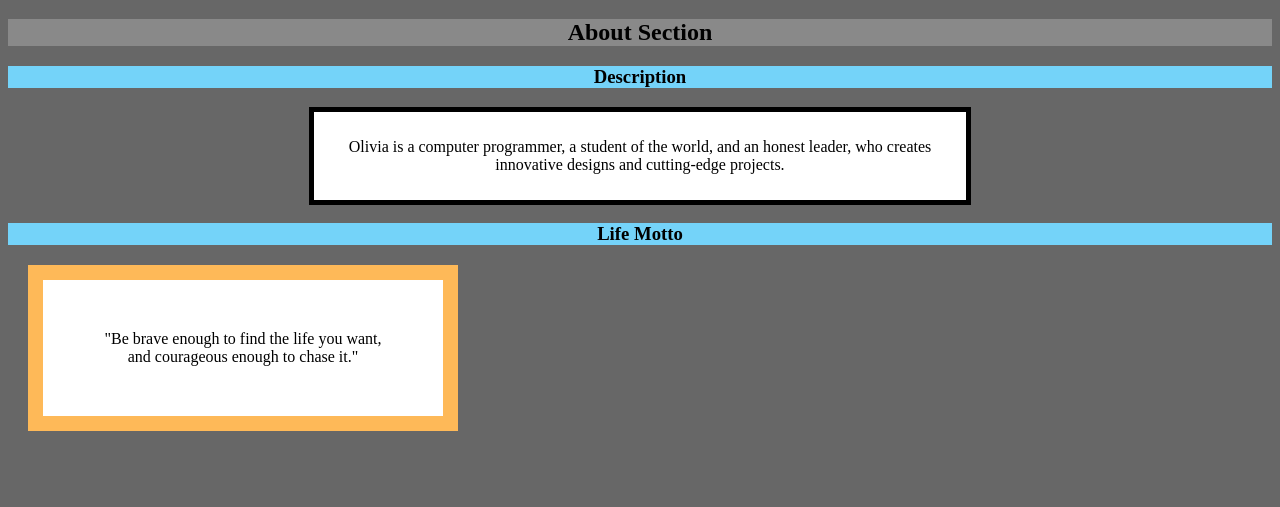
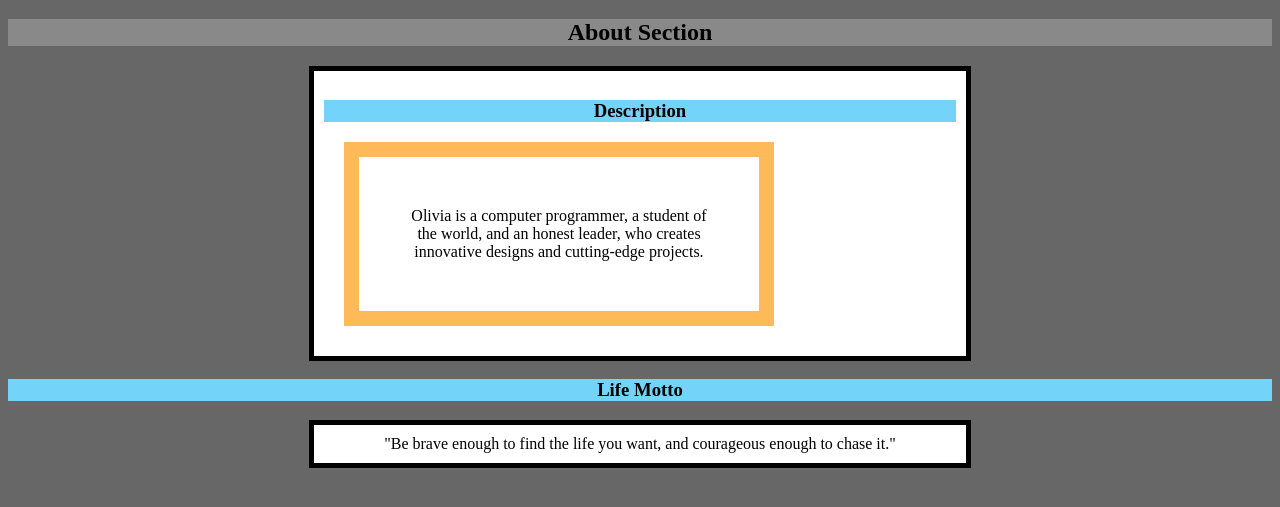
Before and after one commit to oliviatripleu/oliviatripleu.github.io, a plain HTML site: page index.html in a window 1280 px wide. Shown: the part 61-568 px from the top of the page. Drawn offline with Linux system fonts and the light colour scheme.

Commit message:
added center to p

```diff
--- a/index.html
+++ b/index.html
@@ -11,14 +11,15 @@
     <h1>Olivia Wu</h1>
     <h2>About Section</h2>
     <section>
-        <h3>Description</h3>
         <div class="center">
+            <h3>Description</h3>
             <p>Olivia is a computer programmer, a student of the world,
             and an honest leader, who creates innovative designs
             and cutting-edge projects.</p>
         </div>
         <h3>Life Motto</h3>
-        <div>"Be brave enough to find the life you want, and courageous enough to chase it."
+        <div class="center">
+            "Be brave enough to find the life you want, and courageous enough to chase it."
         </div>
     </section>
 
--- a/styles.css
+++ b/styles.css
@@ -25,6 +25,10 @@ div {
 }
 p {
     text-align: center;
+    width: 300px;
+    border: 15px solid rgb(254, 185, 88);
+    padding: 50px;
+    margin: 20px;
     color: black;
     background-color: rgb(255, 255, 255);
 }
```
